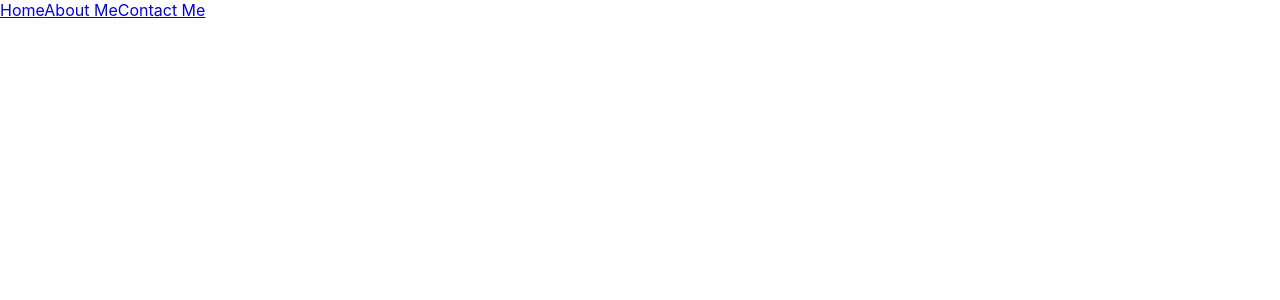
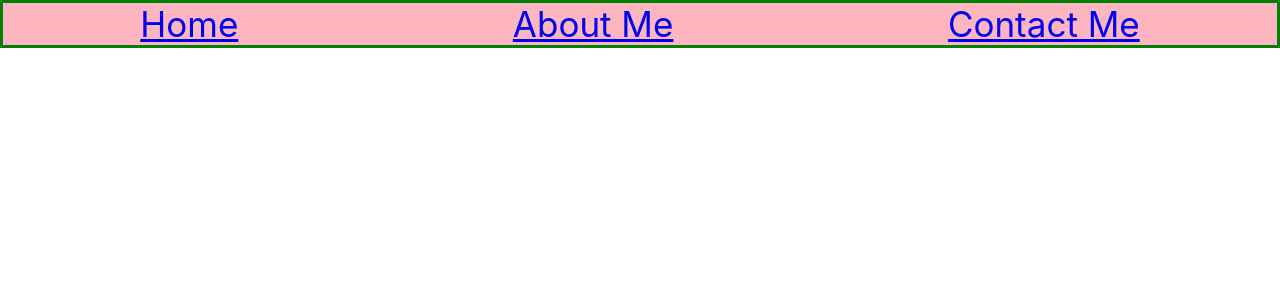
Before and after one commit to amanda-hecht89/Amanda-Website, a React (Create React App) app: page / in a window 1280 px wide. Shown: the top 300 px of the page. Built offline with nearby package versions, Linux system fonts and the light colour scheme.

Commit message:
nav shows on screen

```diff
--- a/src/App.css
+++ b/src/App.css
@@ -1,38 +1,12 @@
 .App {
   text-align: center;
+  border: 4px solid red;
 }
 
-.App-logo {
-  height: 40vmin;
-  pointer-events: none;
+.nav-header {
+  border: 3px solid green;
+  font-size: 35px;
+  display: flex;
+  justify-content: space-around;
+  background-color: lightpink;
 }
-
-@media (prefers-reduced-motion: no-preference) {
-  .App-logo {
-    animation: App-logo-spin infinite 20s linear;
-  }
-}
-
-.App-header {
-  background-color: #282c34;
-  min-height: 100vh;
-  display: flex;
-  flex-direction: column;
-  align-items: center;
-  justify-content: center;
-  font-size: calc(10px + 2vmin);
-  color: white;
-}
-
-.App-link {
-  color: #61dafb;
-}
-
-@keyframes App-logo-spin {
-  from {
-    transform: rotate(0deg);
-  }
-  to {
-    transform: rotate(360deg);
-  }
-}
```
Also changed, not shown: src/Fancy.css (added).
